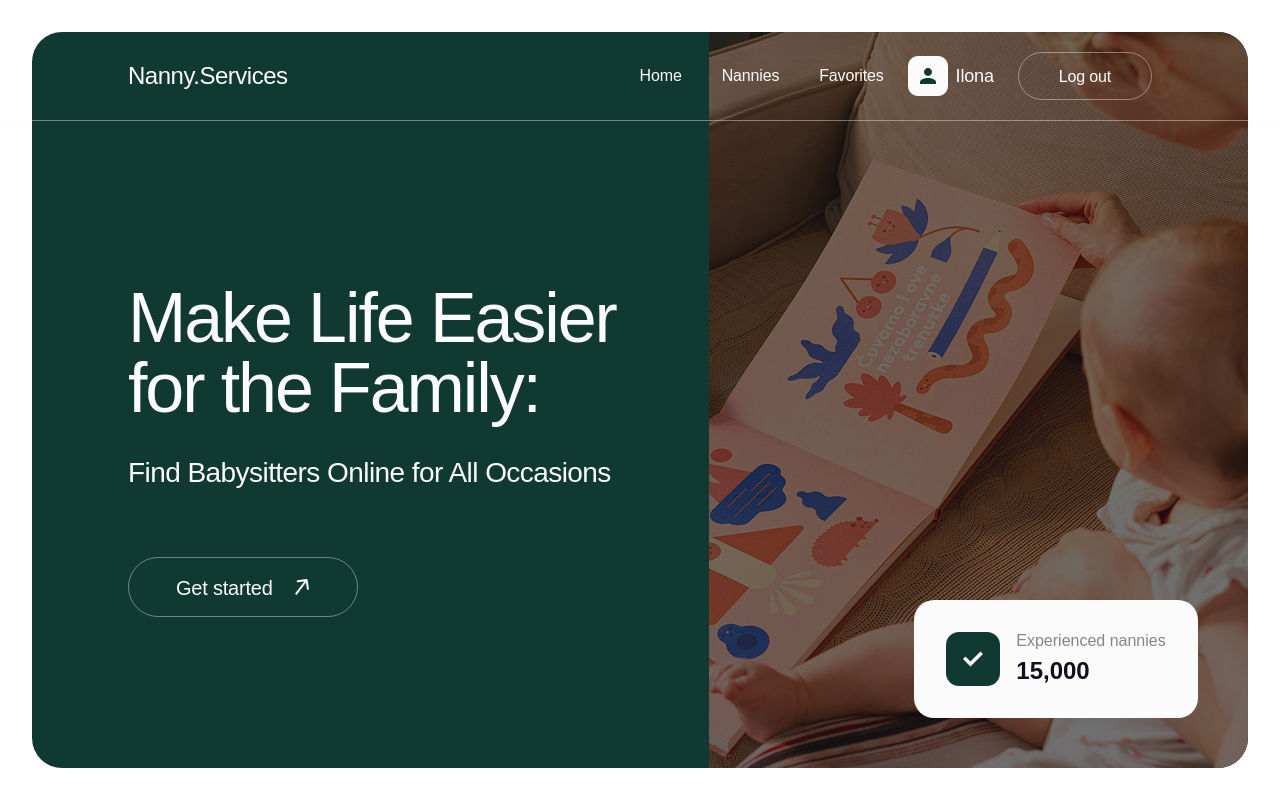
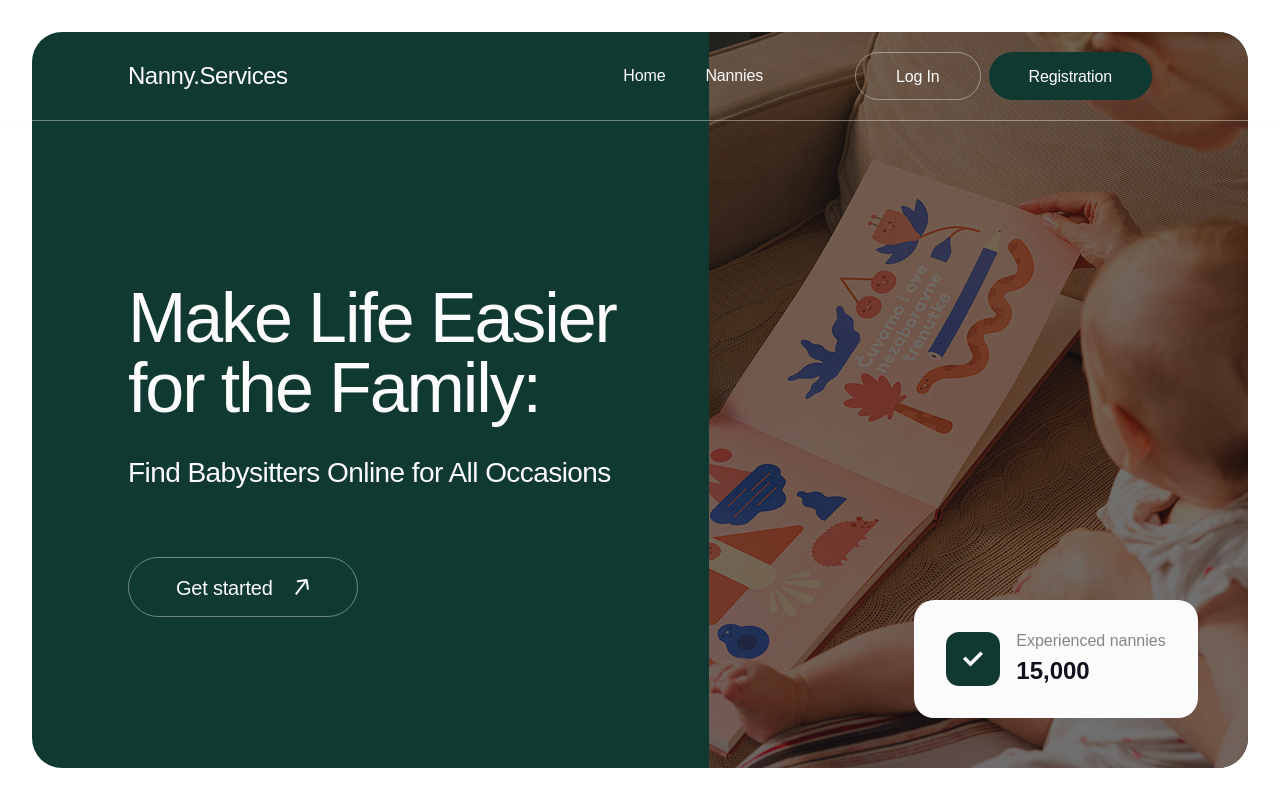
Before and after one commit to LeBochuliak/nanny-services, a Next.js app: page / in a window 1280 px wide. Built offline with nearby package versions, Linux system fonts and the light colour scheme.

Commit message:
feat: add authentication navigation

```diff
--- a/app/globals.css
+++ b/app/globals.css
@@ -17,7 +17,6 @@ html {
 html,
 body {
   max-width: 100vw;
-  overflow-x: hidden;
 }
 
 body {
--- a/app/page.tsx
+++ b/app/page.tsx
@@ -1,8 +1,13 @@
+"use client";
+
 import css from "@/components/Home/Home.module.css";
 import Image from "next/image";
 import Button from "@/components/Button/Button";
+import { useRouter } from "next/navigation";
 
 const Home = () => {
+  const router = useRouter();
+
   return (
     <div className={css.heroContainer}>
       <div className={css.titleContainer}>
@@ -12,7 +17,12 @@ const Home = () => {
             Find Babysitters Online for All Occasions
           </span>
         </h1>
-        <Button style={"primary"} home>
+        <Button
+          style="primary"
+          type="button"
+          onClick={() => router.push("/nannies")}
+          home
+        >
           Get started{" "}
           <svg width="16" height="16" className={css.arrow}>
             <use href="/sprite.svg#icon-arrow" />
--- /dev/null
+++ b/components/AuthNavigation/AuthNavigation.module.css
@@ -0,0 +1,6 @@
+.authActions {
+    margin-right: 128px;
+    margin-left: 52px;
+    display: flex;
+    gap: 8px;
+}
--- /dev/null
+++ b/components/AuthNavigation/AuthNavigation.tsx
@@ -0,0 +1,52 @@
+"use client";
+
+import css from "./AuthNavigation.module.css";
+import Button from "@/components/Button/Button";
+import Modal from "@/components/Modal/Modal";
+import LoginForm from "@/components/LoginForm/LoginForm";
+import RegistrationForm from "@/components/RegistrationForm/RegistrationForm";
+import { usePathname } from "next/navigation";
+import { useState } from "react";
+
+const AuthNavigation = () => {
+  const pathname = usePathname();
+  const [modalType, setModalType] = useState<"login" | "registration" | null>(
+    null,
+  );
+
+  return (
+    <div className={css.authActions}>
+      <Button
+        type="button"
+        style="primary"
+        onClick={() => setModalType("login")}
+      >
+        Log In
+      </Button>
+      {pathname === "/" ? (
+        <Button
+          type="button"
+          style="secondary"
+          onClick={() => setModalType("registration")}
+        >
+          Registration
+        </Button>
+      ) : (
+        <Button
+          type="button"
+          style="header"
+          onClick={() => setModalType("registration")}
+        >
+          Registration
+        </Button>
+      )}
+      {modalType && (
+        <Modal onClose={() => setModalType(null)}>
+          {modalType === "login" ? <LoginForm /> : <RegistrationForm />}
+        </Modal>
+      )}
+    </div>
+  );
+};
+
+export default AuthNavigation;
--- a/components/Button/Button.tsx
+++ b/components/Button/Button.tsx
@@ -7,11 +7,16 @@ interface ButtonProps {
   style?: "primary" | "secondary" | "header" | "auth";
   home?: boolean;
   type?: "submit" | "button";
+  onClick: () => void;
 }
 
-const Button = ({ children, style, home }: ButtonProps) => {
+const Button = ({ children, style, home, type, onClick }: ButtonProps) => {
   return (
-    <button className={clsx(css.btn, style && css[style], home && css.home)}>
+    <button
+      type={type}
+      onClick={onClick}
+      className={clsx(css.btn, style && css[style], home && css.home)}
+    >
       {children}
     </button>
   );
--- a/components/Header/Header.module.css
+++ b/components/Header/Header.module.css
@@ -44,19 +44,13 @@
     color: #fbfbfb;
 }
 
-.authActions {
-    margin-right: 128px;
-    margin-left: 52px;
-    display: flex;
-    gap: 8px;
-    display: none;
-}
 .userActions {
     display: flex;
     flex-direction: row;
     justify-content: center;
     align-items: center;
     margin-right: 128px;
+    display: none;
 }
 .avatarLink {
     display: flex;
--- a/components/Header/Header.tsx
+++ b/components/Header/Header.tsx
@@ -5,6 +5,7 @@ import Link from "next/link";
 import Button from "@/components/Button/Button";
 import { usePathname } from "next/navigation";
 import clsx from "clsx";
+import AuthNavigation from "@/components/AuthNavigation/AuthNavigation";
 
 const Header = () => {
   const pathname = usePathname();
@@ -21,14 +22,7 @@ const Header = () => {
         <Link href="/nannies" className={css.navLink}>
           Nannies
         </Link>
-        <div className={css.authActions}>
-          <Button style="primary">Log In</Button>
-          {pathname === "/" ? (
-            <Button style="secondary">Registration</Button>
-          ) : (
-            <Button style="header">Registration</Button>
-          )}
-        </div>
+        <AuthNavigation />
         <div className={css.userActions}>
           <Link href="/nannies" className={css.navLink}>
             Favorites
@@ -39,7 +33,9 @@ const Header = () => {
             </svg>
             <p>Ilona</p>
           </Link>
-          <Button style="primary">Log out</Button>
+          <Button type="button" style="primary" onClick={() => 1 + 1}>
+            Log out
+          </Button>
         </div>
       </nav>
     </header>
```
Also changed, not shown: components/Card/Card.tsx (+19 -1 lines).
